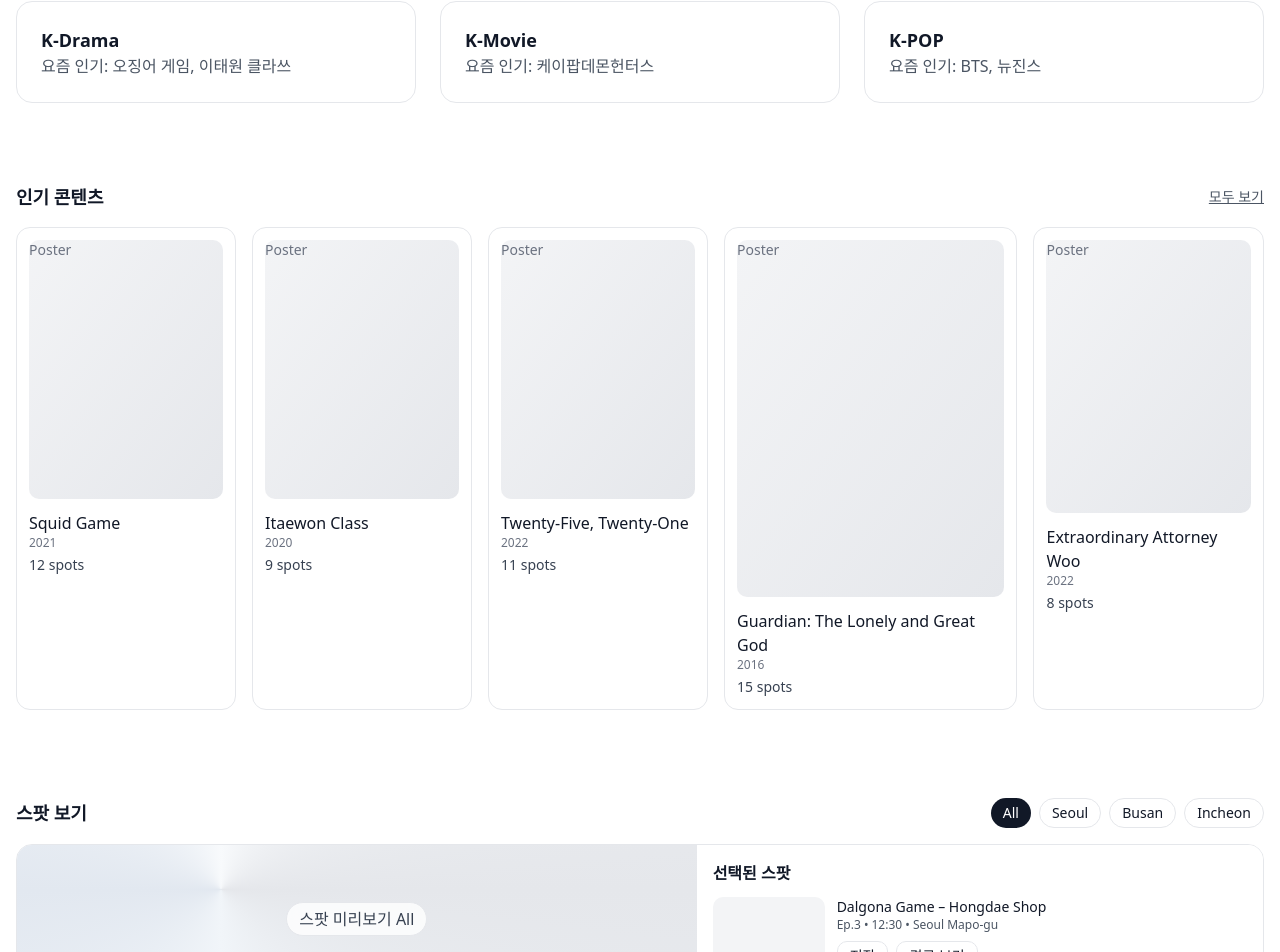
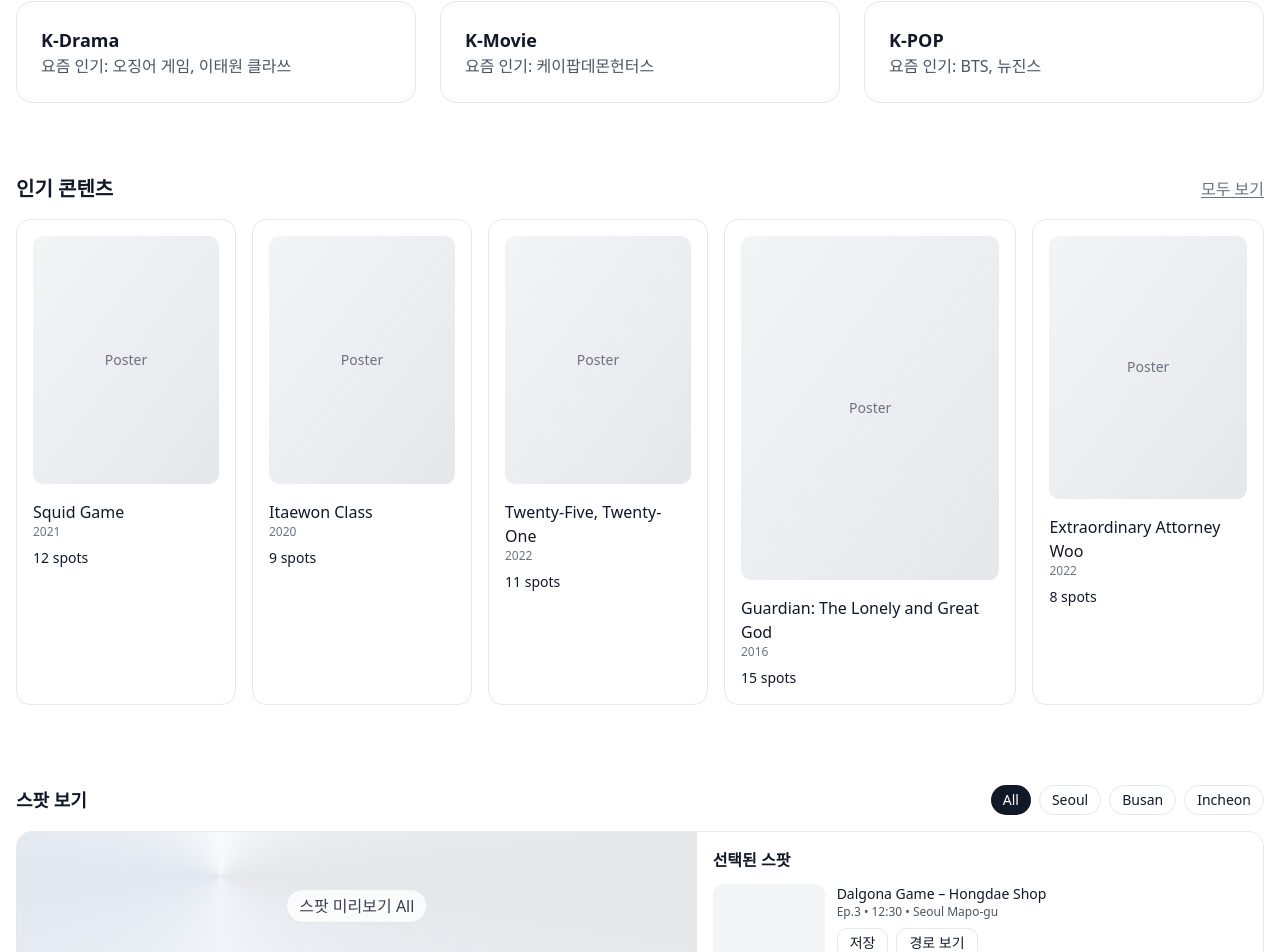
Before and after one commit to kakao-tech-campus-3rd-step3/Team20_FE, a React (Vite) app: page / in a window 1280 px wide. Shown: the part 558-1510 px from the top of the page. Built offline with nearby package versions, Linux system fonts and the light colour scheme.

Commit message:
style: PopularCarousel 및 PosterCard 컴포넌트의 스타일 개선 및 spacing 값 조정

```diff
--- a/src/features/PopularCarousel/ui/PopularCarousel.tsx
+++ b/src/features/PopularCarousel/ui/PopularCarousel.tsx
@@ -5,14 +5,14 @@ import { Link } from 'react-router-dom';
 
 export function PopularCarousel() {
   return (
-    <section className="py-10">
-      <div className="flex items-center justify-between mb-4">
-        <h2 className="text-lg font-semibold">{messages.popularNow}</h2>
-        <Link to="/trending" className="text-sm text-gray-600 underline">
+    <section className="py-[var(--spacing-8)]">
+      <div className="flex items-center justify-between mb-[var(--spacing-4)]">
+        <h2 className="text-heading-4 text-[var(--color-text-primary)]">{messages.popularNow}</h2>
+        <Link to="/trending" className="text-link text-[var(--color-text-secondary)]">
           {messages.seeAll}
         </Link>
       </div>
-      <div className="flex gap-4 overflow-x-auto pb-2 snap-x snap-mandatory">
+      <div className="flex gap-[var(--spacing-4)] overflow-x-auto pb-[var(--spacing-2)] snap-x snap-mandatory">
         {popularContents.map((content) => (
           <PosterCard key={content.id} {...content} />
         ))}
--- a/src/features/PopularCarousel/ui/PosterCard.tsx
+++ b/src/features/PopularCarousel/ui/PosterCard.tsx
@@ -3,16 +3,21 @@ import { Link } from 'react-router-dom';
 
 export function PosterCard({ id, title, year, spots }: PosterCardProps) {
   return (
-    <article className="min-w-[220px] snap-start rounded-xl border p-3 hover:shadow-md transition">
+    <article className="min-w-[220px] snap-start rounded-xl border border-[var(--color-border-primary)] p-[var(--spacing-4)] bg-[var(--color-background-primary)] hover:shadow-[var(--shadow-card)] transition duration-200">
       <Link to={`/content/${id}`} className="block">
-        <div className="aspect-[3/4] rounded-lg bg-gradient-to-br from-gray-100 to-gray-200 grid place-items-cent text-gray-500 text-sm">
+        <div className="aspect-[3/4] rounded-lg bg-gradient-to-br from-[var(--color-gray-100)] to-[var(--color-gray-200)] grid place-items-center text-[var(--color-text-secondary)] text-sm">
           Poster
         </div>
-        <h3 className="mt-3 font-medium line-clamp-2" title={title}>
+        <h3
+          className="mt-[var(--spacing-4)] font-medium line-clamp-2 text-[var(--color-text-primary)]"
+          title={title}
+        >
           {title}
         </h3>
-        <p className="text-xs text-gray-500">{year}</p>
-        <p className="text-sm text-gray-700 mt-1">{spots} spots</p>
+        <p className="text-xs text-[var(--color-text-secondary)]">{year}</p>
+        <p className="text-sm text-[var(--color-text-primary)] mt-[var(--spacing-2)]">
+          {spots} spots
+        </p>
       </Link>
     </article>
   );
```
